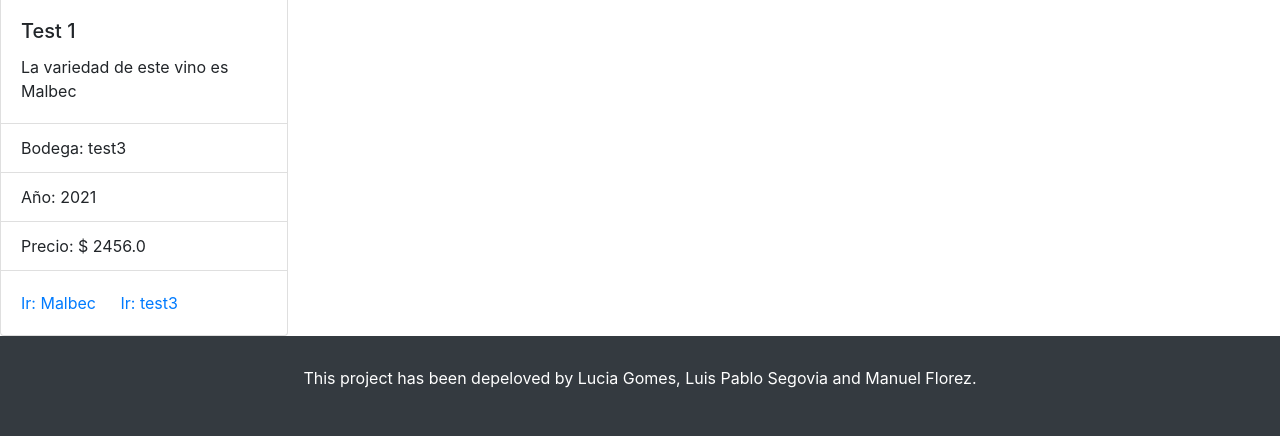
After one commit to manuel14mds/WineStore, a Django app: template wine_project/templates/wines/search.html in a window 1280 px wide. The commit adds this page. Shown: the part 3604-4040 px from the top of the page. Run offline with Django 4.2, Linux system fonts and the light colour scheme; the template is opened without the code that fills it: values that come from a table or form of the project are taken from there, others are empty; data comes from the database, SQL or seed files in the repository.

Commit message:
Se agrega pagina de search para nombres de vinos.

```diff
--- a/wine_project/templates/base.html
+++ b/wine_project/templates/base.html
@@ -31,10 +31,13 @@
                     <a class="nav-link" href="/wines">All Wines</a>
                 </li>
                 <li class="nav-item">
-                    <a class="nav-link" href="{% url 'wine_create' %}">New Wine</a>
+                    <a class="nav-link" href="{% url 'wine_create' %}">Add Wine</a>
                 </li>
                 <li class="nav-item">
                     <a class="nav-link" href="#">Category</a>
+                </li>
+                <li class="nav-item">
+                    <a class="nav-link" href="#">Add Category</a>
                 </li>
                 <li class="nav-item">
                     <a class="nav-link" href="#">Winery</a>
@@ -44,7 +47,7 @@
                 </li>
 
             </ul>
-            <form class="form-inline my-2 my-lg-0">
+            <form class="form-inline my-2 my-lg-0" action="{% url 'search' %}" method="GET">
                 <input class="form-control mr-sm-2" type="search" placeholder="Buscar" aria-label="Buscar" name="search">
                 <button class="btn btn-outline-success my-2 my-sm-0" type="submit">Search</button>
             </form>
@@ -55,7 +58,7 @@
 
     <footer>
         <div class="container-fluid bg-dark text-white d-flex justify-content-center align-items-center" style="height: 100px;">
-            <p class="container" style="text-align: center;">This project has been depeloved by Lucia Gomes, Luis Segovia and Manuel Florez.</p>
+            <p class="container" style="text-align: center;">This project has been depeloved by Lucia Gomes, Luis Pablo Segovia and Manuel Florez.</p>
         </div>
     </footer>
 
--- /dev/null
+++ b/wine_project/templates/wines/search.html
@@ -0,0 +1,26 @@
+{% extends 'base.html' %}
+{% block title %}
+    <title>Buscar</title>
+{% endblock %}
+{% block content %}
+
+    {% for wine in wines %}
+    <div class="card" style="width: 18rem;">
+        <img src="https://i.blogs.es/576a60/istock-837387558/450_1000.jpg" class="card-img-top" alt="...">
+        <div class="card-body">
+            <h5 class="card-title">{{ wine.name }}</h5>
+            <p class="card-text">La variedad de este vino es {{ wine.variety }}</p>
+        </div>
+        <ul class="list-group list-group-flush">
+            <li class="list-group-item">Bodega: {{ wine.winery }}</li>
+            <li class="list-group-item">Año: {{ wine.age }}</li>
+            <li class="list-group-item">Precio: $ {{ wine.price }}</li>
+        </ul>
+        <div class="card-body">
+            <a href="#" class="card-link">Ir: {{ wine.variety }}</a>
+            <a href="#" class="card-link">Ir: {{ wine.winery }}</a>
+        </div>
+    </div>
+    {% endfor %}
+
+{% endblock %}
--- a/wine_project/wines/urls.py
+++ b/wine_project/wines/urls.py
@@ -4,4 +4,5 @@ from . import views
 urlpatterns = [
     path('', views.wines, name='wines'),
     path('new-wine/', views.WineCreate.as_view(), name='wine_create'),
+    path('search/', views.search_products, name="search"),
 ]
--- a/wine_project/wines/views.py
+++ b/wine_project/wines/views.py
@@ -11,3 +11,9 @@ class WineCreate(CreateView):
     model = Wine
     fields = '__all__'
     success_url = '/'
+
+def search_products(request):
+    search = request.GET['search']
+    wines = Wine.objects.filter(name__icontains=search)  #Trae los que cumplan la condicion
+    context = {'wines':wines}
+    return render(request, 'wines/search.html', context=context)
```
